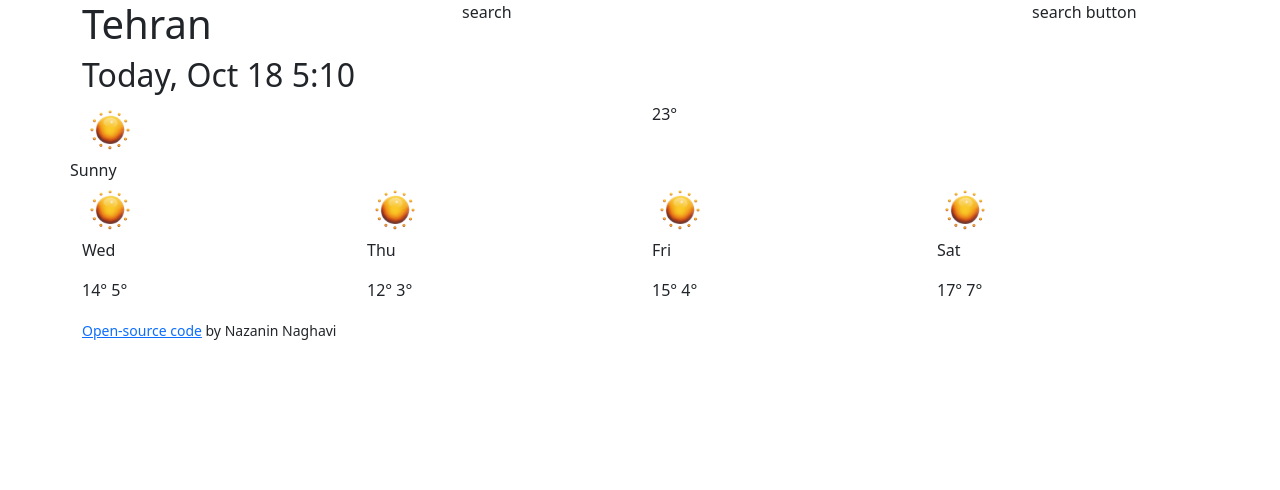
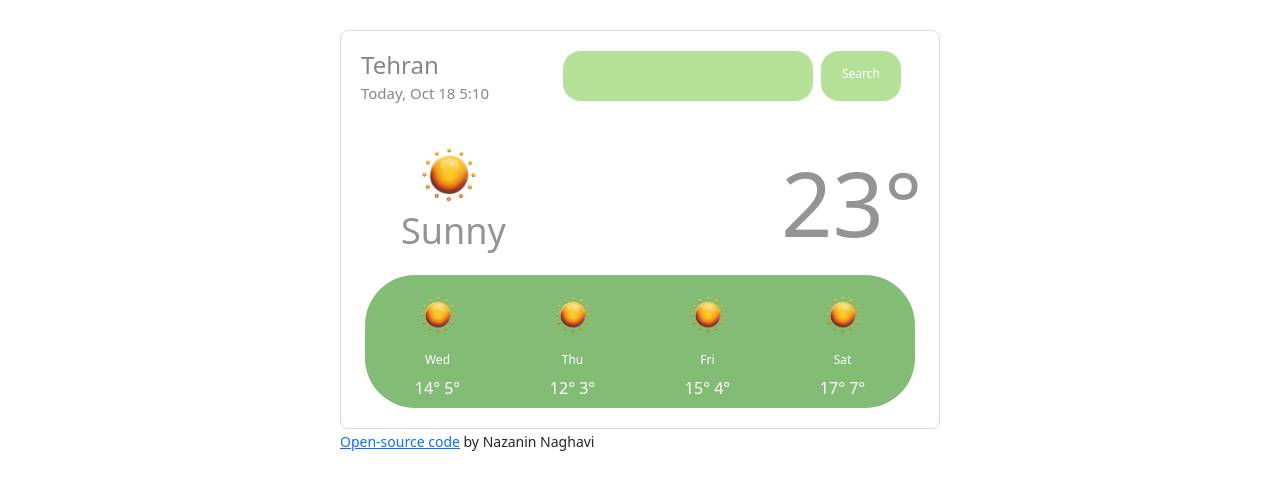
Before and after one commit to nazaninsnr/Vanilla-Weather-App, a plain HTML site: page index.html in a window 1280 px wide. Drawn offline with nearby package versions, Linux system fonts and the light colour scheme.

Commit message:
Added the CSS structure

```diff
--- a/index.html
+++ b/index.html
@@ -15,67 +15,69 @@
   </head>
   <body>
     <div class="container">
+      <div class="weather-app-wrapper">
         <div class="weather-app">
           <div class="row">
             <div class="col-md-4">
+              <div class="overview">
                 <h1>Tehran</h1>
                 <h2>Today, Oct 18 5:10</h2>
               </div>
-          <div class="col-md-6">search</div>
-          <div class="col-md-2">search button</div>
+            </div>
+            <div class="col-md-6 search-box">
+              <form action=""></form>
+            </div>
+            <div class="col-md-2 search-button">Search</div>
           </div>
           <div class="row">
-          <div class="col-md-6">
+            <div class="col-md-8 weather-desc">
               <div class="row">
-              <img src="images/sun.png" alt="" style="max-width: 80px" />
-            </div>
-            <div class="row">Sunny</div>
-          </div>
-          <div class="col-md-6">23°</div>
+                <img src="images/sun.png" alt="" />
               </div>
               <div class="row">
-          <div class="col-md-3">
-            <div class="row">
-              <img src="images/sun.png" alt="" style="max-width: 80px" />
-            </div>
-            <div class="row">
-              <p>Wed</p>
-            </div>
-            <div class="row">
-              <p>14° 5°</p>
+                <p class="desc">Sunny</p>
               </div>
             </div>
-          <div class="col-md-3">
-            <div class="row">
-              <img src="images/sun.png" alt="" style="max-width: 80px" />
-            </div>
-            <div class="row">
-              <p>Thu</p>
-            </div>
-            <div class="row">
-              <p>12° 3°</p>
+            <div class="col-md-4">
+              <span class="weather-temp">23°</span>
             </div>
           </div>
+          <div class="row weekdays">
             <div class="col-md-3">
-            <div class="row">
-              <img src="images/sun.png" alt="" style="max-width: 80px" />
-            </div>
-            <div class="row">
-              <p>Fri</p>
-            </div>
-            <div class="row">
-              <p>15° 4°</p>
-            </div>
+              <ul>
+                <li>
+                  <img src="images/sun.png" alt="" class="icon" />
+                </li>
+                <li class="days">Wed</li>
+                <li>14° 5°</li>
+              </ul>
             </div>
             <div class="col-md-3">
-            <div class="row">
-              <img src="images/sun.png" alt="" style="max-width: 80px" />
+              <ul>
+                <li>
+                  <img src="images/sun.png" alt="" class="icon" />
+                </li>
+                <li class="days">Thu</li>
+                <li>12° 3°</li>
+              </ul>
             </div>
-            <div class="row">
-              <p>Sat</p>
+            <div class="col-md-3">
+              <ul>
+                <li>
+                  <img src="images/sun.png" alt="" class="icon" />
+                </li>
+                <li class="days">Fri</li>
+                <li>15° 4°</li>
+              </ul>
             </div>
-            <div class="row">
-              <p>17° 7°</p>
+            <div class="col-md-3">
+              <ul>
+                <li>
+                  <img src="images/sun.png" alt="" class="icon" />
+                </li>
+                <li class="days">Sat</li>
+                <li>17° 7°</li>
+              </ul>
             </div>
           </div>
         </div>
--- a/src/style.css
+++ b/src/style.css
@@ -0,0 +1,104 @@
+body {
+  box-sizing: border-box;
+}
+
+h1,
+h2 {
+  color: #878787;
+  font-size: 24px;
+  font-weight: 100;
+  line-height: 28px;
+  margin-bottom: 0;
+}
+
+h2 {
+  font-size: 15px;
+}
+
+ul {
+  margin: 0;
+  padding: 0;
+}
+
+li {
+  color: white;
+  font-size: 16px;
+  font-weight: 100;
+  margin: 0;
+  line-height: 19px;
+  list-style: none;
+  padding: 5px;
+  text-align: center;
+}
+
+.weather-app-wrapper {
+  max-width: 600px;
+  margin: 30px auto;
+}
+
+.weather-app {
+  border: 1px solid #dadde1;
+  border-radius: 8px;
+  padding: 20px;
+}
+
+.overview {
+  margin-bottom: 50px;
+}
+
+.search-box {
+  background: #b4e197;
+  border-radius: 18px;
+  margin: 0 8px 0 20px;
+  max-height: 50px;
+  max-width: 250px;
+}
+
+.search-button {
+  background: #b4e197;
+  border-radius: 18px;
+  color: white;
+  font-size: 12px;
+  max-height: 50px;
+  max-width: 80px;
+  padding: 14px;
+  text-align: center;
+}
+
+.weather-desc img {
+  display: inline-block;
+  margin: -20px 0 0px 50px;
+  max-width: 100px;
+  text-align: center;
+}
+
+.desc {
+  color: #949494;
+  font-size: 36px;
+  margin-left: 40px;
+  line-height: 1;
+}
+
+.weather-temp {
+  color: #949494;
+  font-size: 90px;
+  font-weight: 400;
+  line-height: 1;
+  padding-left: 32px;
+}
+
+.weekdays {
+  background: #83bd75;
+  border-radius: 50px;
+  margin: 10px auto 0;
+  max-width: 550px;
+  padding: 10px 5px 5px;
+}
+
+.icon {
+  max-width: 50px;
+}
+
+.days {
+    font-size: 12px;
+}
```
Lines whose indentation alone changed are shown as unchanged.
